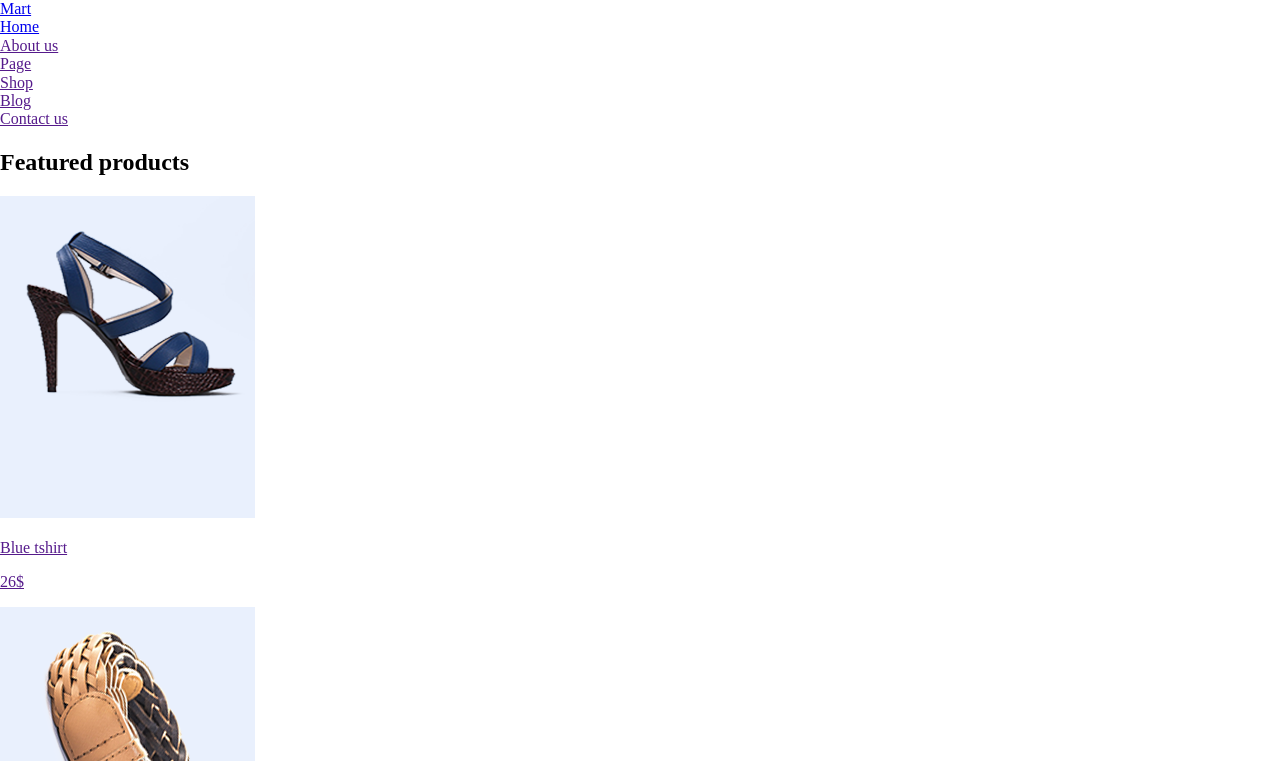
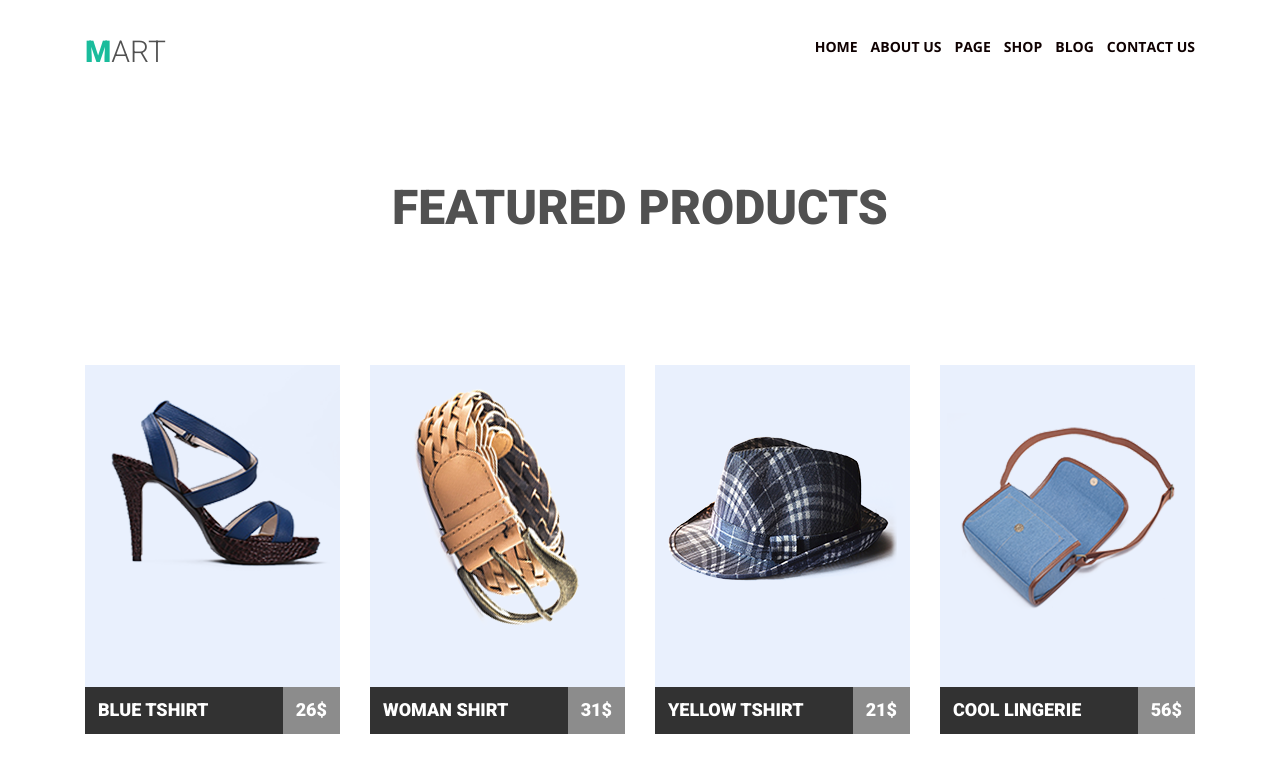
Before and after one commit to YuriyVolot/goit-markup-hw-04-mart, a plain HTML site: page index.html in a window 1280 px wide. Shown: the top 761 px of the page. Drawn offline with nearby package versions, Linux system fonts and the light colour scheme.

Commit message:
add NAVIGATION, GALLERY

```diff
--- a/css/style.css
+++ b/css/style.css
@@ -1,16 +1,208 @@
 :root {
   --text-color: #555252;
+  --heading-text-color: #515151;
   --accent-color: #1abc9c;
+  --white-color: #fff;
+  --button-color: #7fd9c7;
   --font-roboto: 'Roboto', sans-serif;
   --font-opensans: 'Open Sans', sans-serif;
 }
 
-.container {
-  width: 1170px;
+html {
+  box-sizing: border-box;
 }
 
+* {
+  box-sizing: inherit;
+}
+body {
+  font-family: var(--font-roboto);
+}
+/*LIST*/
 .list {
   margin: 0;
   padding: 0;
   list-style: none;
 }
+
+/*TIILE*/
+.title {
+  font-size: 48px;
+  font-weight: 900;
+  color: #515151;
+  text-transform: uppercase;
+  text-align: center;
+  margin: 0;
+}
+
+/*CONTAINER*/
+.container {
+  width: 1170px;
+  margin: 0 auto;
+  padding-right: 30px;
+  padding-left: 30px;
+}
+
+/*HEADER*/
+.header {
+  min-height: 42px;
+  padding-top: 35px;
+  /*background-color: turquoise;*/
+}
+
+.nav {
+  display: flex;
+  align-items: center;
+}
+/*LOGO*/
+.logo {
+  font-size: 30px;
+  font-weight: 300;
+  text-transform: uppercase;
+  text-decoration: none;
+  color: var(--heading-text-color);
+}
+
+.logo span {
+  font-weight: 900;
+  color: var(--accent-color);
+}
+.logo:hover,
+.logo:focus {
+  color: var(--accent-color);
+}
+/*NAV*/
+.nav-list {
+  display: flex;
+  margin-left: auto;
+}
+
+.nav-link {
+  display: block;
+  text-decoration: none;
+  text-transform: uppercase;
+  color: #0f0101;
+  font-family: var(--font-opensans);
+  font-size: 14px;
+  font-weight: 900;
+  padding-left: 13px;
+  padding-right: 13px;
+  padding-bottom: 10px;
+}
+
+.nav .nav-link:last-child {
+  padding-right: 0px;
+}
+
+.nav-link:hover,
+.nav-link:focus {
+  color: var(--accent-color);
+}
+
+/*GALERY*/
+.gallery {
+  padding-top: 110px;
+  /*background-color: turquoise;*/
+}
+
+.gallery .title {
+  margin-bottom: 130px;
+}
+
+.gallery-list {
+  display: flex;
+  flex-wrap: wrap;
+}
+
+.gallery-item {
+  flex-grow: 0;
+  margin-right: 30px;
+  margin-bottom: 30px;
+}
+.gallery-item:nth-child(4n) {
+  margin-right: 0;
+}
+
+.gallery-item:nth-last-child(-n + 4) {
+  margin-bottom: 0;
+}
+
+.price-icon {
+  display: flex;
+  text-decoration: none;
+  margin-left: auto;
+  margin-top: -4px;
+  font-size: 18px;
+  font-weight: 900;
+}
+
+.price-item {
+  text-transform: uppercase;
+  padding-left: 13px;
+  padding-top: 13px;
+  margin: 0;
+  background-color: #323232;
+  color: #fff;
+  flex-grow: 1;
+}
+
+.price {
+  font-size: 18px;
+  padding: 13px;
+  margin: 0;
+  background-color: #8c8c8c;
+  color: #fff;
+}
+
+.gallery-item:hover .price-item,
+.gallery-item:focus .price-item {
+  background-color: #1abc9c;
+}
+.gallery-item:hover .price,
+.gallery-item:focus .price {
+  background-color: #7fd9c7;
+}
+
+/*BLOG*/
+.blog {
+  padding-top: 103px;
+  padding-bottom: 46px;
+  background-color: turquoise;
+}
+
+.blog .title {
+  margin-bottom: 114px;
+}
+
+.blog-list {
+  display: flex;
+}
+
+.blog-item {
+  flex-basis: calc(100% / 3 - 20px);
+  flex-grow: 0;
+  margin-right: 30px;
+}
+
+.blog-item:last-child {
+  margin-right: 0;
+}
+
+.blog-description {
+  font-size: 18px;
+  font-family: var(--font-opensans);
+  font-weight: 600;
+  color: var(--text-color);
+  padding-top: 15px;
+  margin-top: -8px;
+  margin-bottom: 47px;
+}
+
+.about {
+  font-family: var(--font-opensans);
+  font-size: 14px;
+  font-weight: 700;
+  color: var(--text-color);
+  margin: 0;
+  margin-bottom: 16px;
+}
--- a/index.html
+++ b/index.html
@@ -6,7 +6,7 @@
     <meta http-equiv="X-UA-Compatible" content="ie=edge" />
     <title>goit-markup-hw-04-mart</title>
     <link
-      href="https://fonts.googleapis.com/css?family=Open+Sans:300,400,600,700|Roboto:300,400,700,900&display=swap"
+      href="https://fonts.googleapis.com/css?family=Open+Sans:300,400,600,700%7CRoboto:300,400,700,900&display=swap"
       rel="stylesheet"
     />
     <link rel="stylesheet" href="./css/normalize.css" />
@@ -16,7 +16,7 @@
     <header class="header">
       <div class="container">
         <nav class="nav">
-          <a href="#" class="logo">Mart</a>
+          <a href="#" class="logo"><span>M</span>art</a>
           <ul class="nav-list list">
             <li><a href="#" class="nav-link">Home</a></li>
             <li><a href="" class="nav-link">About us</a></li>
@@ -28,11 +28,11 @@
         </nav>
       </div>
     </header>
-    <section class="galery">
+    <section class="gallery">
       <div class="container">
         <h2 class="title">Featured products</h2>
-        <ul class="galely-list list">
-          <li class="galery-item">
+        <ul class="gallery-list list">
+          <li class="gallery-item">
             <img
               src="./images/gallery/product1.png"
               alt="product1"
@@ -43,7 +43,7 @@
               <p class="price">26$</p>
             </a>
           </li>
-          <li class="galery-item">
+          <li class="gallery-item">
             <img
               src="./images/gallery/product2.png"
               alt="product2"
@@ -54,18 +54,18 @@
               <p class="price">31$</p>
             </a>
           </li>
-          <li class="galery-item">
+          <li class="gallery-item">
             <img
               src="./images/gallery/product3.png"
               alt="product3"
               width="255"
             />
             <a href="" class="price-icon">
-              <p class="price-item">Yelow tshirt</p>
+              <p class="price-item">Yellow tshirt</p>
               <p class="price">21$</p>
             </a>
           </li>
-          <li class="galery-item">
+          <li class="gallery-item">
             <img
               src="./images/gallery/product4.png"
               alt="product4"
@@ -76,7 +76,7 @@
               <p class="price">56$</p>
             </a>
           </li>
-          <li class="galery-item">
+          <li class="gallery-item">
             <img
               src="./images/gallery/product5.png"
               alt="product5"
@@ -87,7 +87,7 @@
               <p class="price">26$</p>
             </a>
           </li>
-          <li class="galery-item">
+          <li class="gallery-item">
             <img
               src="./images/gallery/product6.png"
               alt="product6"
@@ -98,18 +98,18 @@
               <p class="price">31$</p>
             </a>
           </li>
-          <li class="galery-item">
+          <li class="gallery-item">
             <img
               src="./images/gallery/product7.png"
               alt="product7"
               width="255"
             />
             <a href="" class="price-icon">
-              <p class="price-item">Yelow tshirt</p>
+              <p class="price-item">Yellow tshirt</p>
               <p class="price">21$</p>
             </a>
           </li>
-          <li class="galery-item">
+          <li class="gallery-item">
             <img
               src="./images/gallery/product8.png"
               alt="product"
@@ -124,7 +124,7 @@
       </div>
     </section>
     <section class="blog">
-      <div class="contanier">
+      <div class="container">
         <h2 class="title">Latest news</h2>
         <ul class="blog-list list">
           <li class="blog-item">
```
